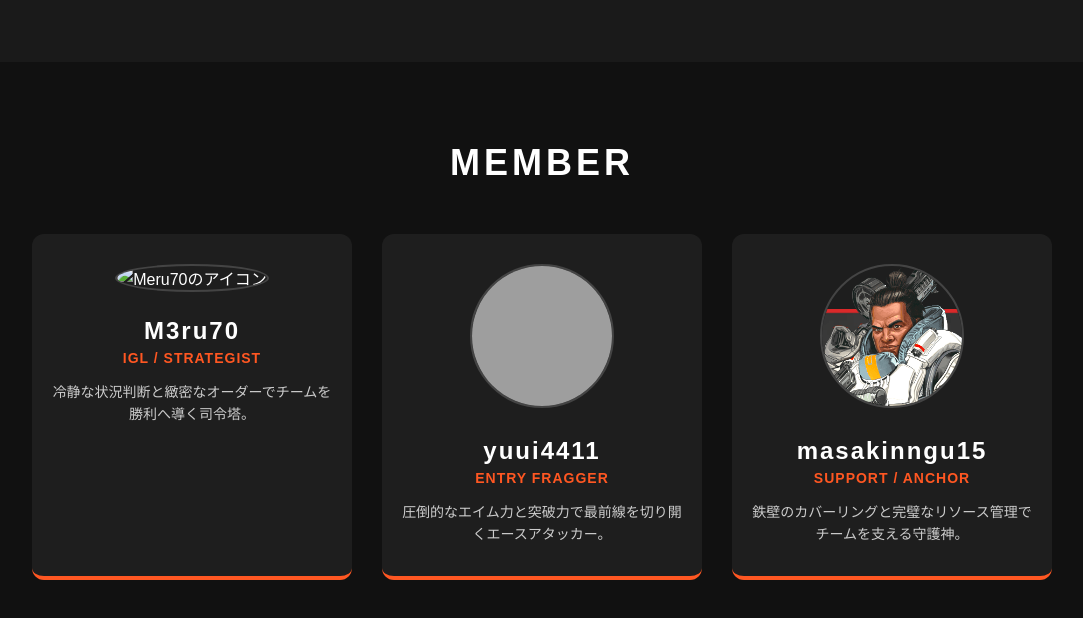
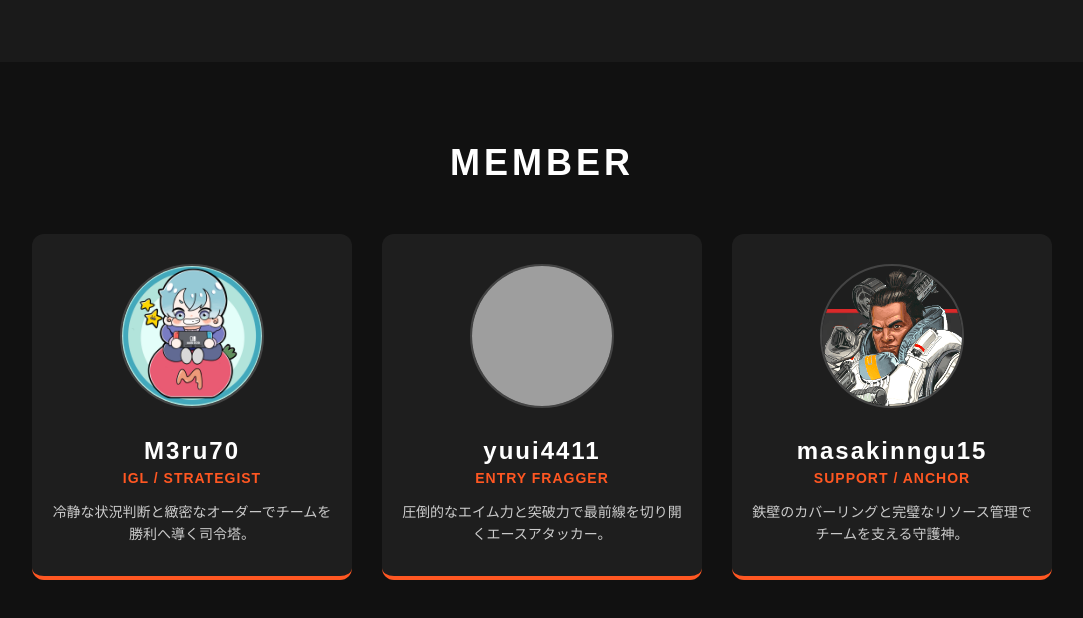
Before and after one commit to meru-1/NEXSU-, a plain HTML site: page index.html in a window 1280 px wide. Shown: the part 1230-1848 px from the top of the page, without its empty margins (98-1181 px from the left). Drawn offline with Linux system fonts and the light colour scheme; grey boxes are pictures that could not be loaded; files whose address does not match are found by name.

Commit message:
Fix HTML formatting and structure

```diff
--- a/index.html
+++ b/index.html
@@ -58,7 +58,7 @@
 
 		<!-- 1人目のカード -->
 		<div class="member-card">
-			<img src="images/M3ru70.png" alt="Meru70のアイコン">
+			<img src="M3ru70.png" alt="Meru70のアイコン">
 			<h3>M3ru70</h3>
 			<p class="role">IGL / STRATEGIST</p>
 			<p class="bio">冷静な状況判断と緻密なオーダーでチームを勝利へ導く司令塔。</p>
```
